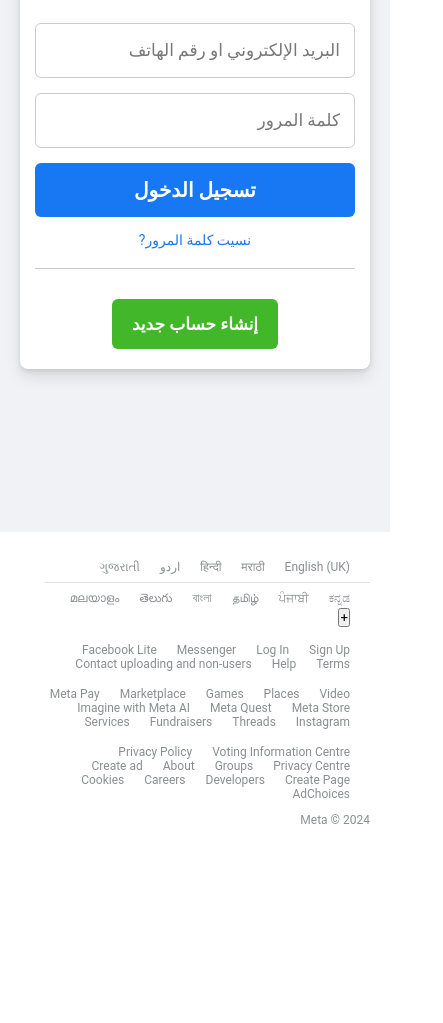
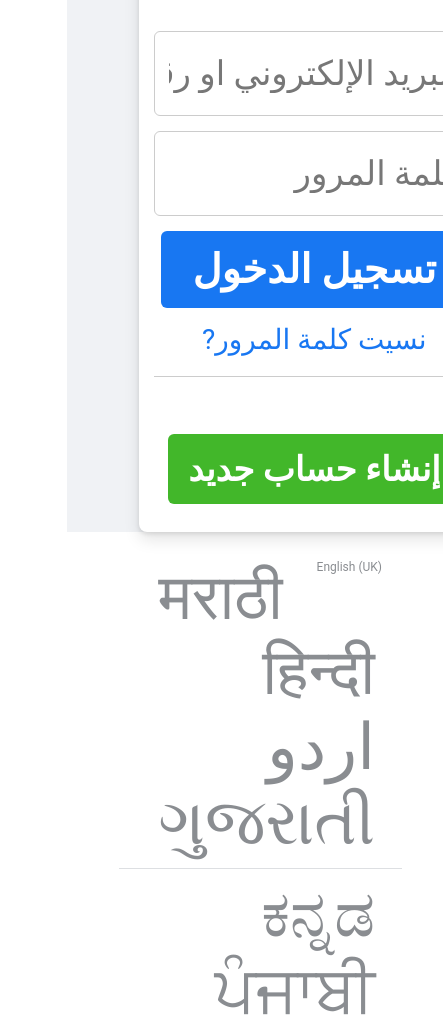
Before and after one commit to Ayman-Nageeb/facebook-clone, a plain HTML site: page index.html in a window 390 px wide. Shown: the part 312-1335 px from the top of the page, 443 px wide, since content can reach past the window. Before the commit the page ends 1160 px from the top, so only its background shows below. Drawn offline with Linux system fonts and the light colour scheme.

Commit message:
support for mobile

```diff
--- a/index.html
+++ b/index.html
@@ -21,7 +21,7 @@
 
         .row {
             padding: 0 15px;
-            min-height: 100vh;
+            min-height: 90vh;
             justify-content: center;
             background: #f0f2f5;
         }
@@ -61,7 +61,7 @@
         }
 
         form input {
-            height: 55px;
+            height: 85px;
             width: 100%;
             border: 1px solid #ccc;
             border-radius: 6px;
@@ -219,6 +219,13 @@
                 padding: 15px;
             }
         }
+
+        * {
+            font-size: 2rem;
+            padding: 0 7px;
+        }
+
+
     </style>
 </head>
 
@@ -291,7 +298,7 @@
             </div>
         </div>
     </div>
-    <footer>
+    <footer style="font-size: 1rem !important">
         <div class="footer-langs">
             <ol>
                 <li>English (UK)</li>
```
